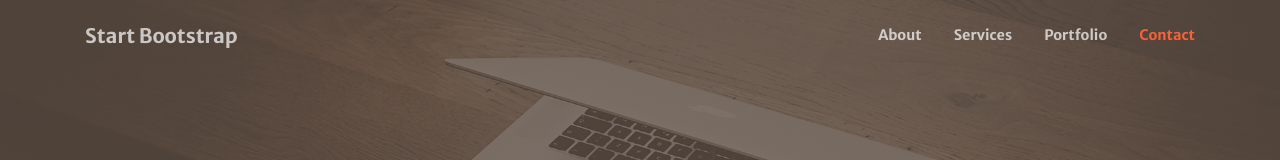
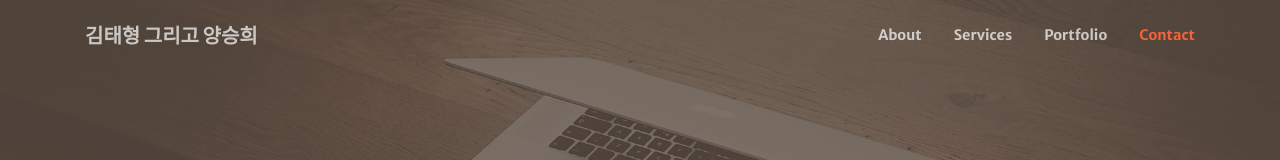
Before and after one commit to samantha-wedding/samantha-wedding.github.io, a plain HTML site: page index.html in a window 1280 px wide. Shown: the top 160 px of the page. Drawn offline with nearby package versions, Linux system fonts and the light colour scheme.

Commit message:
Update index.html

```diff
--- a/index.html
+++ b/index.html
@@ -22,7 +22,7 @@
         <!-- Navigation-->
         <nav class="navbar navbar-expand-lg navbar-light fixed-top py-3" id="mainNav">
             <div class="container">
-                <a class="navbar-brand js-scroll-trigger" href="#page-top">Start Bootstrap</a>
+                <a class="navbar-brand js-scroll-trigger" href="#page-top">김태형 그리고 양승희</a>
                 <button class="navbar-toggler navbar-toggler-right" type="button" data-toggle="collapse" data-target="#navbarResponsive" aria-controls="navbarResponsive" aria-expanded="false" aria-label="Toggle navigation"><span class="navbar-toggler-icon"></span></button>
                 <div class="collapse navbar-collapse" id="navbarResponsive">
                     <ul class="navbar-nav ml-auto my-2 my-lg-0">
```
